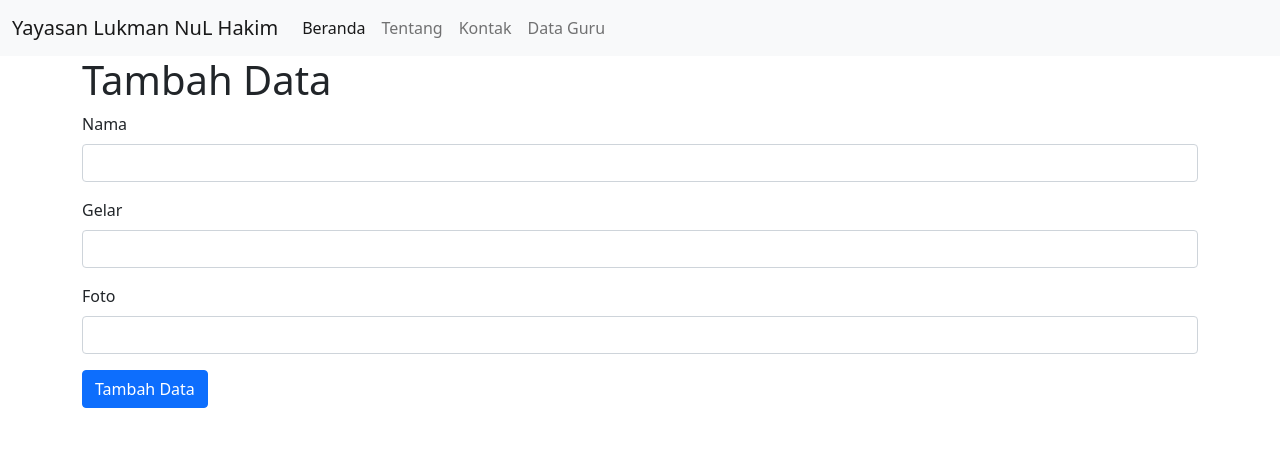
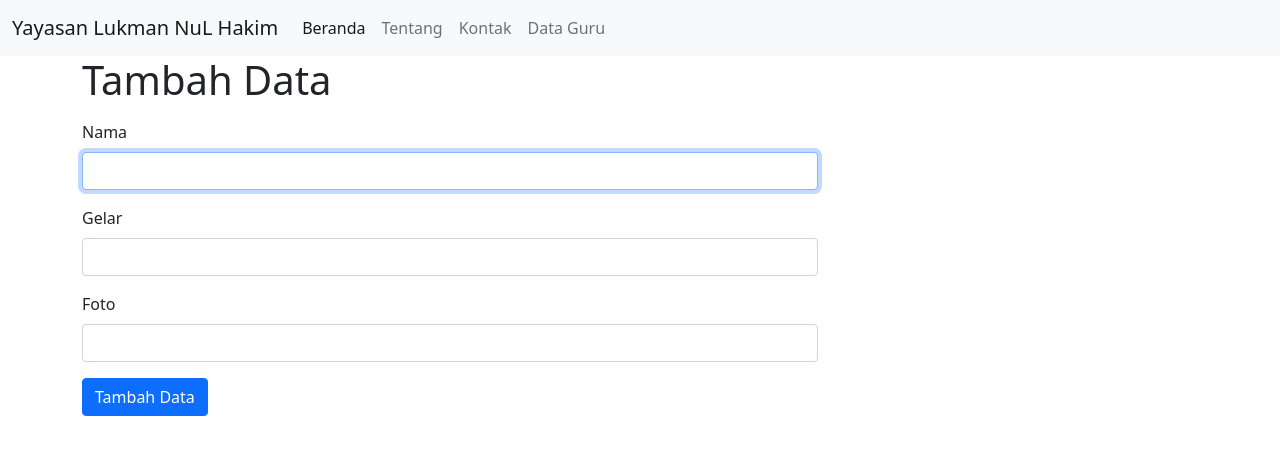
Before and after one commit to rociretama/SDLukman, a CodeIgniter 4 app: template app/Views/guru/create.php in a window 1280 px wide. Shown: the top 455 px of the page. Run offline with PHP 8.4 and a stand-in for CodeIgniter, Linux system fonts and the light colour scheme; the template is opened without the code that fills it: most values are stand-ins (such as "Sample title", 1, 10 or a date in 2020); data that the repository does not hold is empty; some libraries are stand-ins or nearby versions.

Commit message:
modifikasi create

```diff
--- a/app/Models/GuruModel.php
+++ b/app/Models/GuruModel.php
@@ -8,6 +8,7 @@ class GuruModel extends Model
 {
     protected  $table = 'guru';
     protected $useTimestamps = 'true';
+    protected $allowedFields = ['nama','slug','gelar','foto'];
 
     public function getGuru($slug = false)
     {
--- a/app/Views/guru/create.php
+++ b/app/Views/guru/create.php
@@ -3,24 +3,27 @@
 
 <div class="container">
   <div class="row">
-    <div class="col">
+    <div class="col-8">
     <h1>Tambah Data</h1>
-    <form>
-    <div class="mb-3">
+    <form action="/guru/save" method="post">
+    <?= csrf_field();?>
+    <div class="my-3">
     <label for="exampleInputNama1" class="form-label">Nama</label>
-    <input type="Nama" class="form-control" id="exampleInputNama1">
+    <input autofocus type="text" class="form-control" id="nama" name="nama">
   </div>
   <div class="mb-3">
     <label for="exampleInputGelar1" class="form-label">Gelar</label>
-    <input type="Gelar" class="form-control" id="exampleInputGelar1" aria-describedby="emailHelp">
+    <input type="text" class="form-control" id="gelar" name="gelar" >
     </div>
   <div class="mb-3">
     <label for="exampleInputFoto1" class="form-label">Foto</label>
-    <input type="Foto" class="form-control" id="exampleInputFoto1" aria-describedby="emailHelp">
+    <input type="text" class="form-control" id="foto" name="foto">
     </div>
 
   <button type="submit" class="btn btn-primary" mt-3>Tambah Data</button>
 </form>
+
+
     </div>
   </div>
 </div>
```
Also changed, not shown: app/Controllers/Guru.php (+16 -0 lines).
